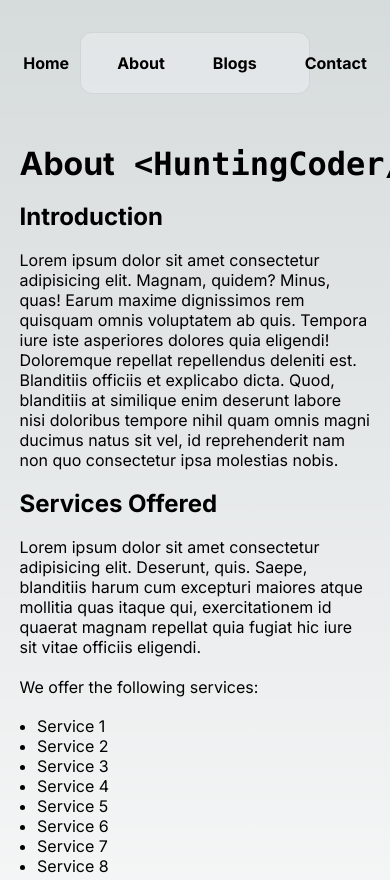
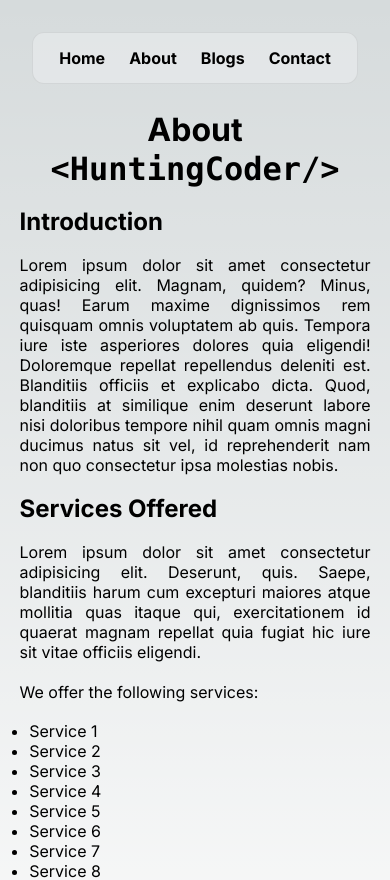
Before and after one commit to Samya-S/HuntingCoder, a Next.js app: page /about in a window 390 px wide. Shown: the top 880 px of the page. Built offline with nearby package versions, Linux system fonts and the light colour scheme.

Commit message:
feat: responsiveness refactored (fixed #4)

```diff
--- a/app/about/about.module.css
+++ b/app/about/about.module.css
@@ -1,22 +1,24 @@
-.container{
-    margin:45px auto;
-    max-width: 45vw;
+.container {
+    display: flex;
+    flex-direction: column;
+    align-items: center;
+    justify-content: center;
 }
 
-.container > * {
+.container>* {
     padding: 0.6rem 0;
+    width: 60rem;
+    max-width: 90vw;
 }
-.container > ul {
+
+.container>ul {
     margin-left: 5%;
 }
 
-.center{
+.container>p {
+    text-align: justify;
+}
+
+.center {
     text-align: center;
 }
-
-@media only screen and (max-width: 600px) {
-    .container{
-        margin:40px auto;
-        max-width: 90vw;
-    }
-}
--- a/app/about/page.js
+++ b/app/about/page.js
@@ -3,7 +3,7 @@ import styles from './about.module.css'
 const about = () => {
   return (
     <div className={styles.container}>
-      <h1 className={styles.center}>About<span style={{fontFamily: 'var(--font-mono)'}}>&nbsp;&lt;HuntingCoder/&gt;</span></h1>
+      <h1 className={styles.center}>About <span style={{fontFamily: 'var(--font-mono)', display: 'inline-block'}}>&lt;HuntingCoder/&gt;</span></h1>
       <h2>Introduction</h2>
       <p>Lorem ipsum dolor sit amet consectetur adipisicing elit. Magnam, quidem? Minus, quas! Earum maxime dignissimos rem quisquam omnis voluptatem ab quis. Tempora iure iste asperiores dolores quia eligendi! Doloremque repellat repellendus deleniti est. Blanditiis officiis et explicabo dicta. Quod, blanditiis at similique enim deserunt labore nisi doloribus tempore nihil quam omnis magni ducimus natus sit vel, id reprehenderit nam non quo consectetur ipsa molestias nobis. </p>
       <h2>Services Offered</h2>
--- a/app/globals.css
+++ b/app/globals.css
@@ -9,30 +9,24 @@
   --background-start-rgb: 214, 219, 220;
   --background-end-rgb: 255, 255, 255;
 
-  --primary-glow: conic-gradient(
-    from 180deg at 50% 50%,
+  --primary-glow: conic-gradient(from 180deg at 50% 50%,
       #16abff33 0deg,
       #0885ff33 55deg,
       #54d6ff33 120deg,
       #0071ff33 160deg,
-    transparent 360deg
-  );
-  --secondary-glow: radial-gradient(
-    rgba(255, 255, 255, 1),
-    rgba(255, 255, 255, 0)
-  );
+      transparent 360deg);
+  --secondary-glow: radial-gradient(rgba(255, 255, 255, 1),
+      rgba(255, 255, 255, 0));
 
   --tile-start-rgb: 239, 245, 249;
   --tile-end-rgb: 228, 232, 233;
-  --tile-border: conic-gradient(
-    #00000080,
+  --tile-border: conic-gradient(#00000080,
       #00000040,
       #00000030,
       #00000020,
       #00000010,
       #00000010,
-    #00000080
-  );
+      #00000080);
 
   --callout-rgb: 238, 240, 241;
   --callout-border-rgb: 172, 175, 176;
@@ -47,24 +41,20 @@
     --background-end-rgb: 0, 0, 0;
 
     --primary-glow: radial-gradient(rgba(1, 65, 255, 0.4), rgba(1, 65, 255, 0));
-    --secondary-glow: linear-gradient(
-      to bottom right,
+    --secondary-glow: linear-gradient(to bottom right,
         rgba(1, 65, 255, 0),
         rgba(1, 65, 255, 0),
-      rgba(1, 65, 255, 0.3)
-    );
+        rgba(1, 65, 255, 0.3));
 
     --tile-start-rgb: 2, 13, 46;
     --tile-end-rgb: 2, 5, 19;
-    --tile-border: conic-gradient(
-      #ffffff80,
+    --tile-border: conic-gradient(#ffffff80,
         #ffffff40,
         #ffffff30,
         #ffffff20,
         #ffffff10,
         #ffffff10,
-      #ffffff80
-    );
+        #ffffff80);
 
     --callout-rgb: 20, 20, 20;
     --callout-border-rgb: 108, 108, 108;
@@ -88,12 +78,9 @@ body {
 
 body {
   color: rgb(var(--foreground-rgb));
-  background: linear-gradient(
-      to bottom,
+  background: linear-gradient(to bottom,
       transparent,
-      rgb(var(--background-end-rgb))
-    )
-    rgb(var(--background-start-rgb));
+      rgb(var(--background-end-rgb))) rgb(var(--background-start-rgb));
 }
 
 a {
@@ -107,7 +94,7 @@ a {
   }
 }
 
-.mainnav{
+.mainnav {
   position: relative;
   margin: 2rem 5rem;
   /* padding: 1rem; */
@@ -116,14 +103,40 @@ a {
   border-radius: var(--border-radius);
 }
 
-.mainnav ul{
+.mainnav ul {
   display: flex;
   justify-content: center;
   margin: 20px 0;
 }
 
-.mainnav ul li{
+.mainnav ul li {
   margin: 0 24px;
   list-style: none;
   font-weight: bold;
 }
+
+@media screen and (max-width: 600px) {
+  .mainnav {
+    margin: 2rem 2rem;
+    margin-bottom: 1rem !important;
+  }
+
+  .mainnav ul {
+    margin: 15px 0;
+  }
+
+  .mainnav ul li {
+    margin: 0 12px;
+  }
+}
+
+@media screen and (max-width: 375px) {
+  .mainnav {
+    margin: 2rem 1rem;
+    margin-bottom: 1rem !important;
+  }
+
+  .mainnav ul li {
+    margin: 0 8px;
+  }
+}
--- a/app/page.js
+++ b/app/page.js
@@ -3,6 +3,7 @@
 import Image from 'next/image'
 import styles from './page.module.css'
 import Link from 'next/link'
+import homeImg from '@/public/homeImg.jpg'
 
 const Home = async () => {
   const blogs = (await fetch(`${process.env.NEXT_PUBLIC_hostingDomain}/api/blogs`, { cache: 'no-store' }).then((res) => res.json())).slice(0, 3)
@@ -15,7 +16,7 @@ const Home = async () => {
         A blog for hunting coders by a hunting coder
       </p>
 
-      <Image className={styles.homeImg} src="/homeImg.jpg" priority={true} alt="" width={600} height={400} />
+      <Image className={styles.homeImg} src={homeImg} priority={true} alt="" />
 
       <div className={styles.homeText}>
         <h2 className={styles.h2}>Latest Blogs</h2>
```
Also changed, not shown: app/blogpost/[slug]/blogpost.module.css (+7 -0 lines), app/blogs/blog.module.css (+3 -4 lines), app/page.module.css (+23 -19 lines). Lines whose indentation alone changed are shown as unchanged.
